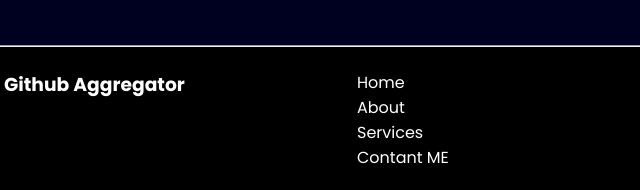
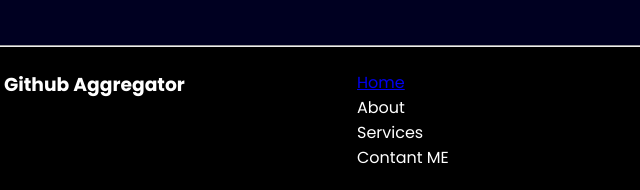
Before and after one commit to PDA-KALABURAGI/GitHub-Aggregator, a plain HTML site: page Home page/index.html in a window 1280 px wide. Shown: the part 899-1089 px from the top of the page, 348-988 px from the left. Drawn offline with nearby package versions, Linux system fonts and the light colour scheme.

Commit message:
Update index.html

```diff
--- a/Home page/index.html
+++ b/Home page/index.html
@@ -55,7 +55,7 @@ display=swap" rel="stylesheet">
 </div>
 <div class="footer-second">
 <ul>
-<li>Home</li>
+<li><a href="#connect1">Home</a></li>
 <li>About</li>
 <li>Services</li>
 <li>Contant ME</li>
```
